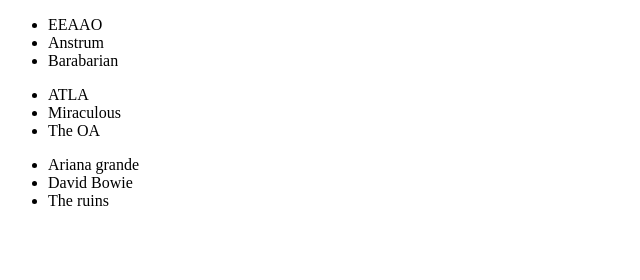
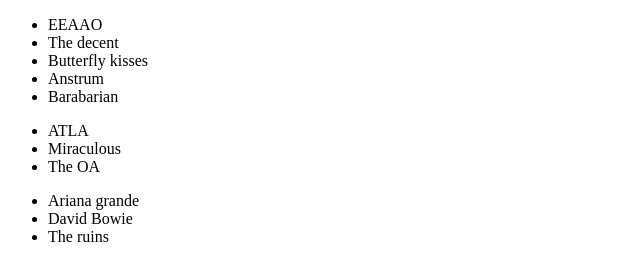
Before and after one commit to DavidFra5er/my-first-reddy-repo, a plain HTML site: page index.html in a window 1280 px wide. Shown: the whole page, without its empty margins (0-640 px from the left). Drawn offline with Linux system fonts and the light colour scheme.

Commit message:
Updated list Id's and list of movies

```diff
--- a/index.html
+++ b/index.html
@@ -6,18 +6,20 @@
     <title>My interests</title>
 </head>
 <body>
-    <ul>
-        <li>EEAAO</li>
+    <ul id="movie">
+        <li >EEAAO</li>
+        <li>The decent</li>
+        <li>Butterfly kisses</li>
         <li>Anstrum</li>
         <li>Barabarian</li>
     </ul>
-    <ul>
-        <li>ATLA</li>
+    <ul id="show">
+        <li >ATLA</li>
         <li>Miraculous</li>
         <li>The OA</li>
     </ul>
-    <ul>
-        <li>Ariana grande</li>
+    <ul id="artist">
+        <li >Ariana grande</li>
         <li>David Bowie</li>
         <li>The ruins</li>
     </ul>
```
